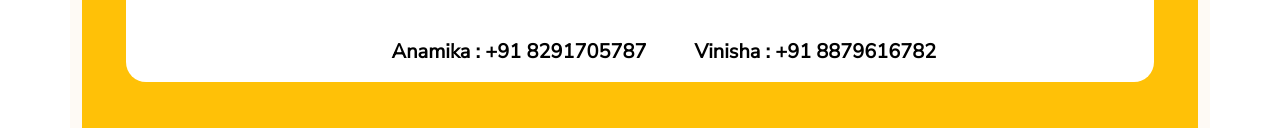
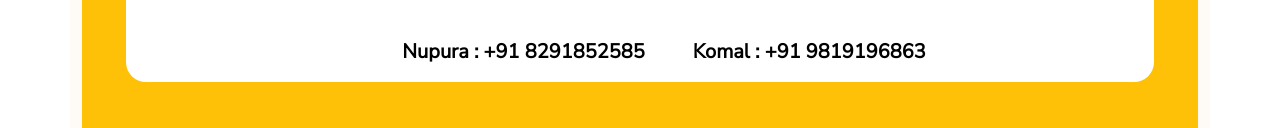
Before and after one commit to rupinderk23/June, a plain HTML site: page index.html in a window 1280 px wide. Shown: the part 11492-11620 px from the top of the page. Drawn offline with Linux system fonts and the light colour scheme; a web font is replaced by a local one.

Commit message:
footer number changes

```diff
--- a/index.html
+++ b/index.html
@@ -583,8 +583,8 @@ Do check out our Pride Month Special section to explore some interesting LGBTQ s
                         <div class="footer-bg">
                             <p>Do connect with our Client Servicing team to explore the most suitable talent options for your upcoming event/campaign.</p>
                             <div class="d-flex justify-content-center flex-wrap">
-                                <p class="nmebldtxt px-0 px-md-5 mb-0"><span>Anamika :</span> <a href="tel:+91 8291705787">+91 8291705787</a></p>
-                                <p class="nmebldtxt mb-0 mt-2 mt-md-0"><span>Vinisha :</span> <a href="tel:+91 8879616782">+91 8879616782</a></p>
+                                <p class="nmebldtxt px-0 px-md-5 mb-0"><span>Nupura :</span> <a href="tel:+91 8291852585">+91 8291852585</a></p>
+                                <p class="nmebldtxt mb-0 mt-2 mt-md-0"><span>Komal :</span> <a href="tel:+91 9819196863">+91 9819196863</a></p>
                             </div>
                         </div>
                     </div>
```
